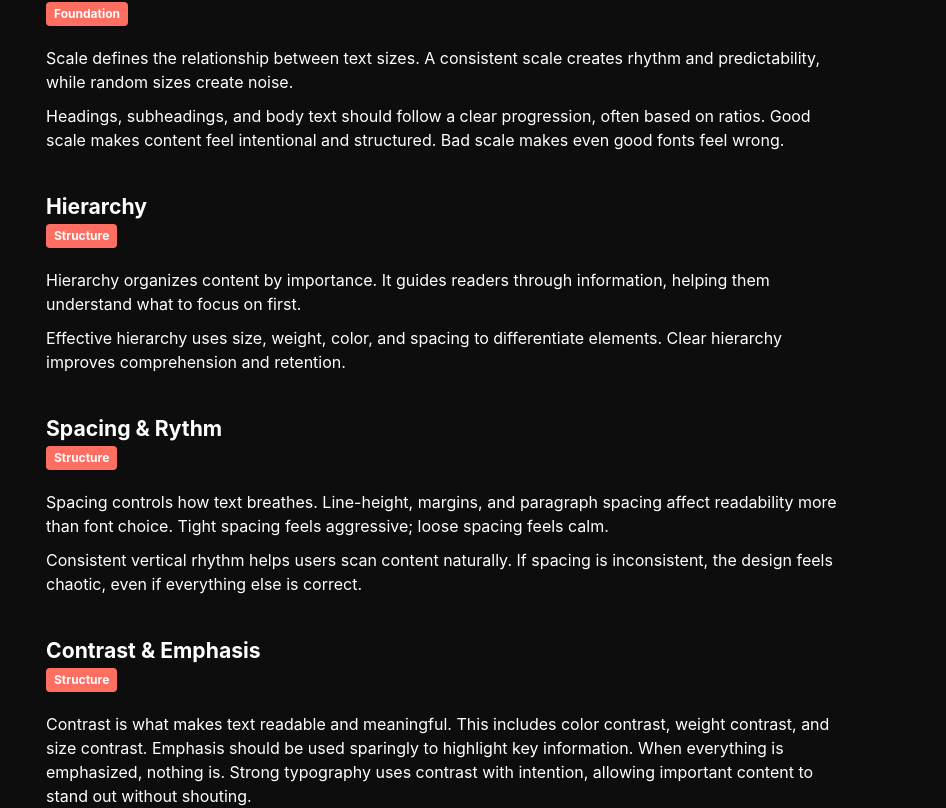
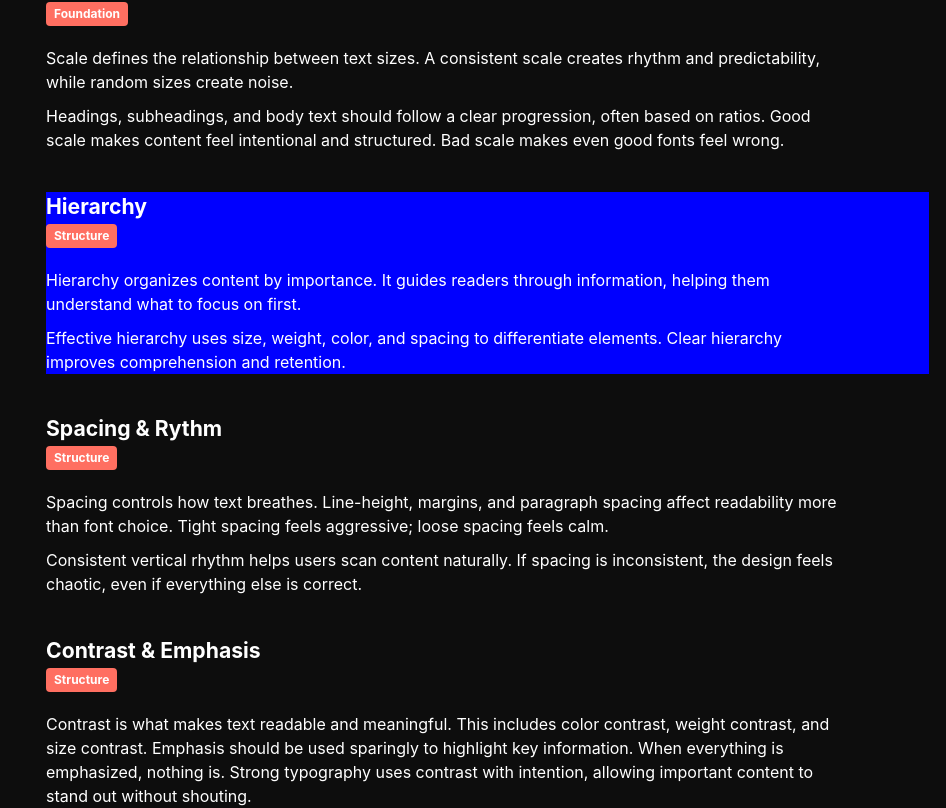
Before and after one commit to Johnson-Berisha/typography, a Next.js app: page / in a window 1280 px wide. Shown: the part 887-1695 px from the top of the page, without its empty margins (334-1280 px from the left). Built offline with nearby package versions, Linux system fonts and the light colour scheme.

Commit message:
small change

```diff
--- a/src/app/globals.css
+++ b/src/app/globals.css
@@ -275,3 +275,8 @@ h3 {
   color: var(--primary);
   text-decoration: none;
 }
+
+#hierarchy {
+  /* margin-top: calc(var(--spacing) * 4); */
+  background-color: blue;
+}
--- a/src/app/page.js
+++ b/src/app/page.js
@@ -189,7 +189,7 @@ export default function Home() {
       <div className="guides-demo">
         <div className="guides" style={{marginTop: 12}}>
           {content && content.slice(1).map(item => (
-            <article key={item.id} className="guide-card">
+            <article key={item.id} id={item.id} className="guide-card">
               <div className="guide-header">
                 <h1 style={{margin:0}}>{item.title}</h1>
                 <span className="tag">{item.category}</span>
--- a/src/data/content.json
+++ b/src/data/content.json
@@ -19,7 +19,7 @@
   },
 
   {
-    "id": "Colors",
+    "id": "colors",
     "title": "Colors",
     "category": "Foundation",
     "content": [
```
